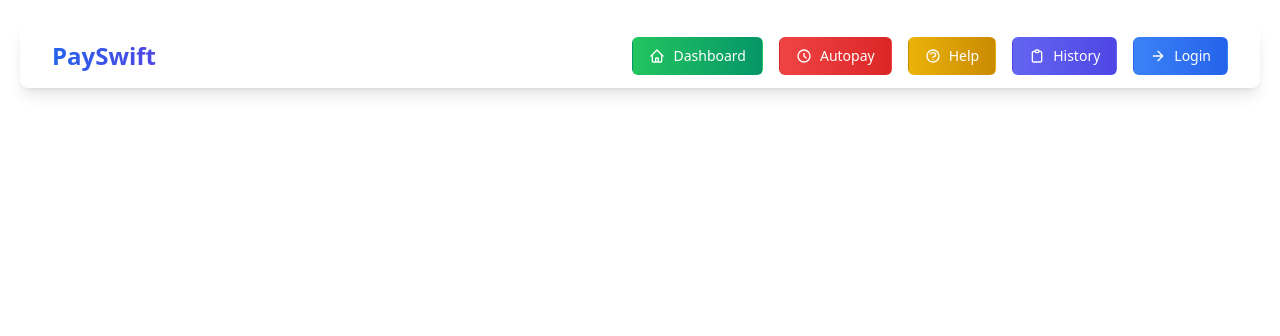
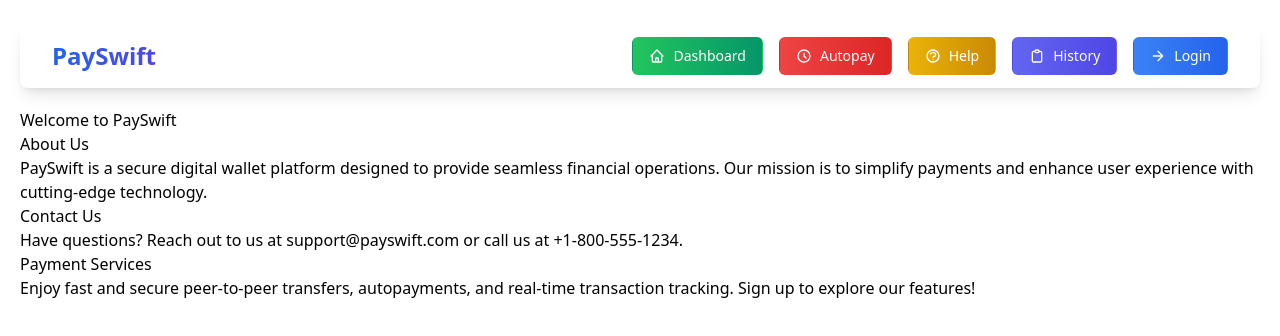
Before and after one commit to Balu2200/Digital_Wallet_System_Frontend, a React (Vite) app: page / in a window 1280 px wide. Shown: the top 336 px of the page. Built offline with nearby package versions, Linux system fonts and the light colour scheme; no server answers.

Commit message:
updated body.jsx

```diff
--- a/src/pages/Body.jsx
+++ b/src/pages/Body.jsx
@@ -3,11 +3,12 @@ import { Outlet, useNavigate } from "react-router-dom";
 import { useUser } from "../utils/Usercontext";
 import { BASE_URL } from "../utils/constants";
 import axios from "axios";
-import { useEffect } from "react";
+import { useEffect, useState } from "react";
 
 const Body = () => {
   const { user, addUser } = useUser();
   const navigate = useNavigate();
+  const [loading, setLoading] = useState(true);
 
   const fetchUser = async () => {
     if (user) return;
@@ -22,6 +23,8 @@ const Body = () => {
         navigate("/login");
       }
       console.error("Error fetching user:", err);
+    } finally {
+      setLoading(false);
     }
   };
 
@@ -29,11 +32,48 @@ const Body = () => {
     fetchUser();
   }, [user]);
 
+  if (loading) {
+    return <div>Loading...</div>; // Optional loading state
+  }
+
+  // Show default content if user is not logged in
+  if (!user) {
+    return (
+      <div>
+        <Appbar />
+        <div style={{ padding: "20px" }}>
+          <h1>Welcome to PaySwift</h1>
+          <section>
+            <h2>About Us</h2>
+            <p>
+              PaySwift is a secure digital wallet platform designed to provide
+              seamless financial operations. Our mission is to simplify payments
+              and enhance user experience with cutting-edge technology.
+            </p>
+          </section>
+          <section>
+            <h2>Contact Us</h2>
+            <p>
+              Have questions? Reach out to us at support@payswift.com or call us
+              at +1-800-555-1234.
+            </p>
+          </section>
+          <section>
+            <h2>Payment Services</h2>
+            <p>
+              Enjoy fast and secure peer-to-peer transfers, autopayments, and
+              real-time transaction tracking. Sign up to explore our features!
+            </p>
+          </section>
+        </div>
+      </div>
+    );
+  }
+
   return (
     <div>
       <Appbar />
       <Outlet />
-
     </div>
   );
 };
```
